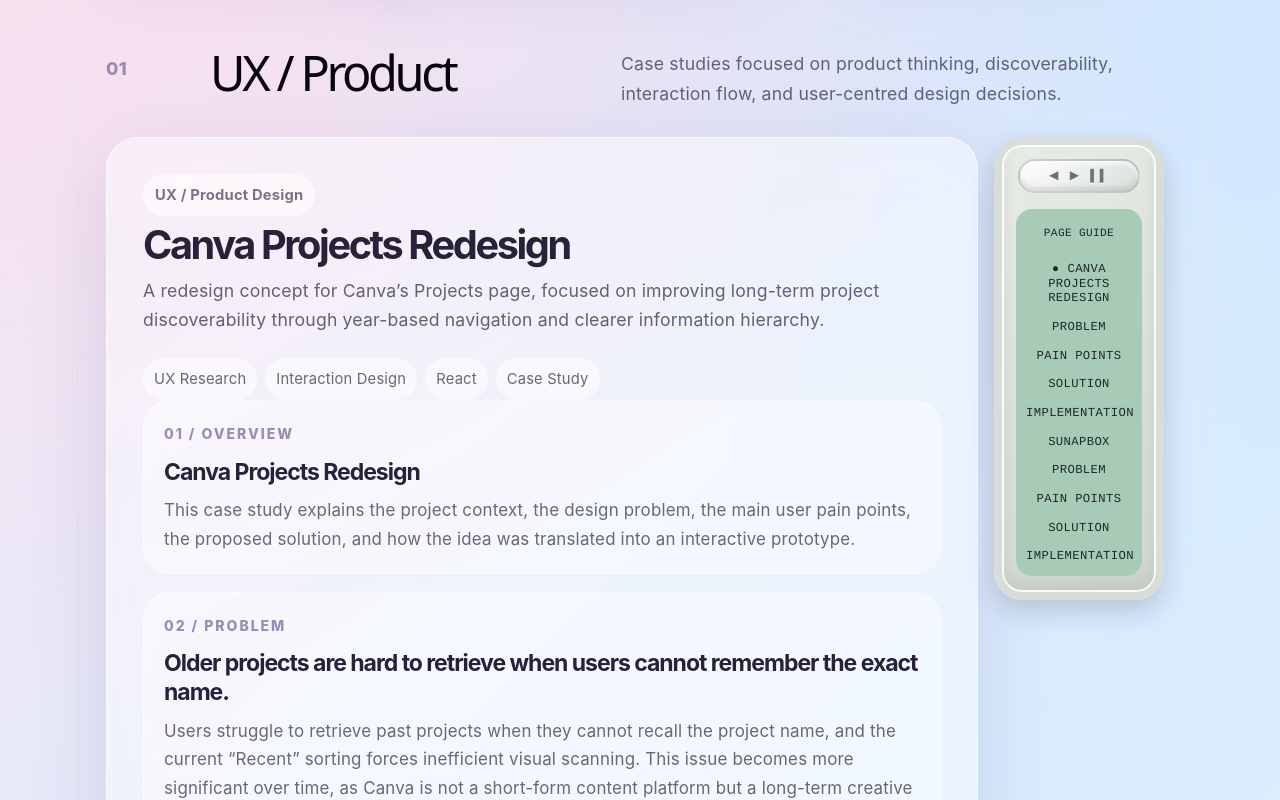
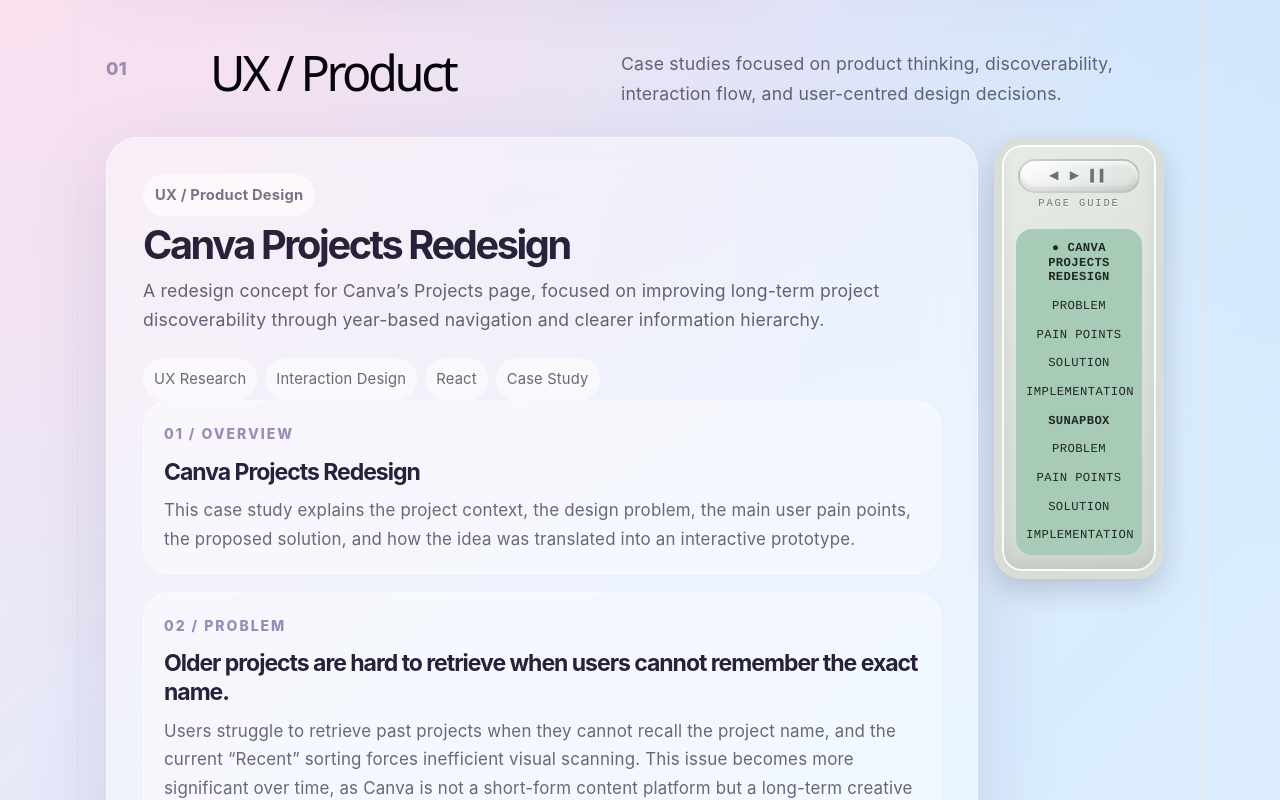
Before and after one commit to jesstasha/portfolio-2026, a React (Vite) app: page / in a window 1280 px wide. Shown: the part 747-1547 px from the top of the page. Built offline with nearby package versions, Linux system fonts and the light colour scheme.

Commit message:
Fix page guide bold styling

```diff
--- a/src/App.css
+++ b/src/App.css
@@ -708,13 +708,6 @@
 .page-remote {
   position: sticky;
   top: 104px;
-}
-
-.page-remote a:nth-child(2),
-.page-remote a:nth-child(7) {
-  margin-top: 8px;
-  font-weight: 850;
-  color: #27223a;
 }
 
 @media (max-width: 920px) {
@@ -2103,3 +2096,69 @@
   background: #8fb6a3 !important;
   color: #111a16 !important;
 }
+
+
+/* Move Page Guide label out of LCD screen: make it feel like MP3 brand logo */
+.page-remote p {
+  position: absolute !important;
+  top: 46px !important;
+  left: 0 !important;
+  right: 0 !important;
+
+  background: transparent !important;
+  color: #6b756f !important;
+  padding: 0 !important;
+  margin: 0 !important;
+  border-radius: 0 !important;
+
+  text-align: center !important;
+  font-size: 0.58rem !important;
+  letter-spacing: 0.18em !important;
+  text-transform: uppercase !important;
+  text-shadow: 0 1px 0 rgba(255,255,255,0.9) !important;
+}
+
+/* push LCD menu list down below the player logo */
+.page-remote {
+  padding-top: 84px !important;
+}
+
+/* LCD screen now starts from the first menu item only */
+.page-remote a:first-of-type {
+  border-radius: 16px 16px 0 0 !important;
+  padding-top: 12px !important;
+}
+
+.page-remote a:last-of-type {
+  border-radius: 0 0 16px 16px !important;
+  padding-bottom: 12px !important;
+}
+
+
+/* Highlight key projects */
+/* Highlight two key Page Guide items */
+/* Bold only key Page Guide items */
+.page-remote a.important-guide-link {
+  font-weight: 900 !important;
+}
+
+
+/* Reset Page Guide weights, then bold only key items */
+.page-remote a {
+  font-weight: 400 !important;
+}
+
+.page-remote a.important-guide-link {
+  font-weight: 900 !important;
+}
+
+
+/* Active link should not become bold unless it is a key project */
+.page-remote a.active {
+  font-weight: 400 !important;
+}
+
+.page-remote a.important-guide-link,
+.page-remote a.important-guide-link.active {
+  font-weight: 900 !important;
+}
--- a/src/App.jsx
+++ b/src/App.jsx
@@ -70,7 +70,7 @@
             label="UX Portfolio 2026"
             title="Hi, I'm Teekyung (Jessica) Lim"
             description="I design thoughtful product experiences through research, interaction, and front-end craft. Computing student focused on UX / product design, interface systems, and human-centred digital experiences."
-            focus={["Canva redesign case study", "SUNAPBOX mobile UX", "Product storytelling"]}
+            focus={["<strong>Canva redesign case study</strong>", "<strong>SUNAPBOX mobile UX</strong>", "Product storytelling"]}
           />
           <ProjectPage
             number="01"
@@ -214,7 +214,10 @@
             <a
               key={id}
               href={`#${id}`}
-              className={activeSection === id ? "active" : ""}
+              className={[
+                activeSection === id ? "active" : "",
+                label.includes("Canva") || label.includes("SUNAPBOX") ? "important-guide-link" : ""
+              ].filter(Boolean).join(" ")}
             >
               {label}
             </a>
```
